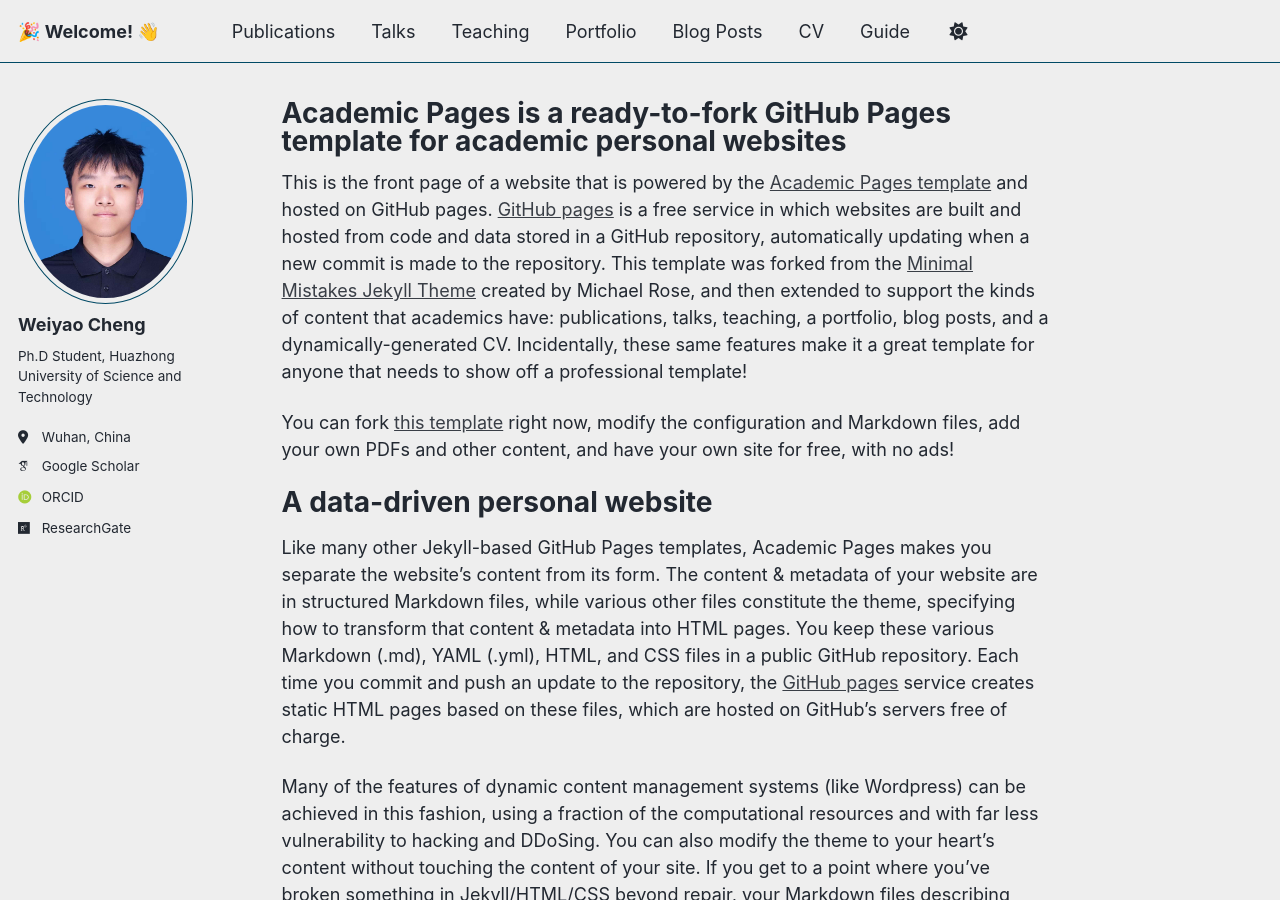
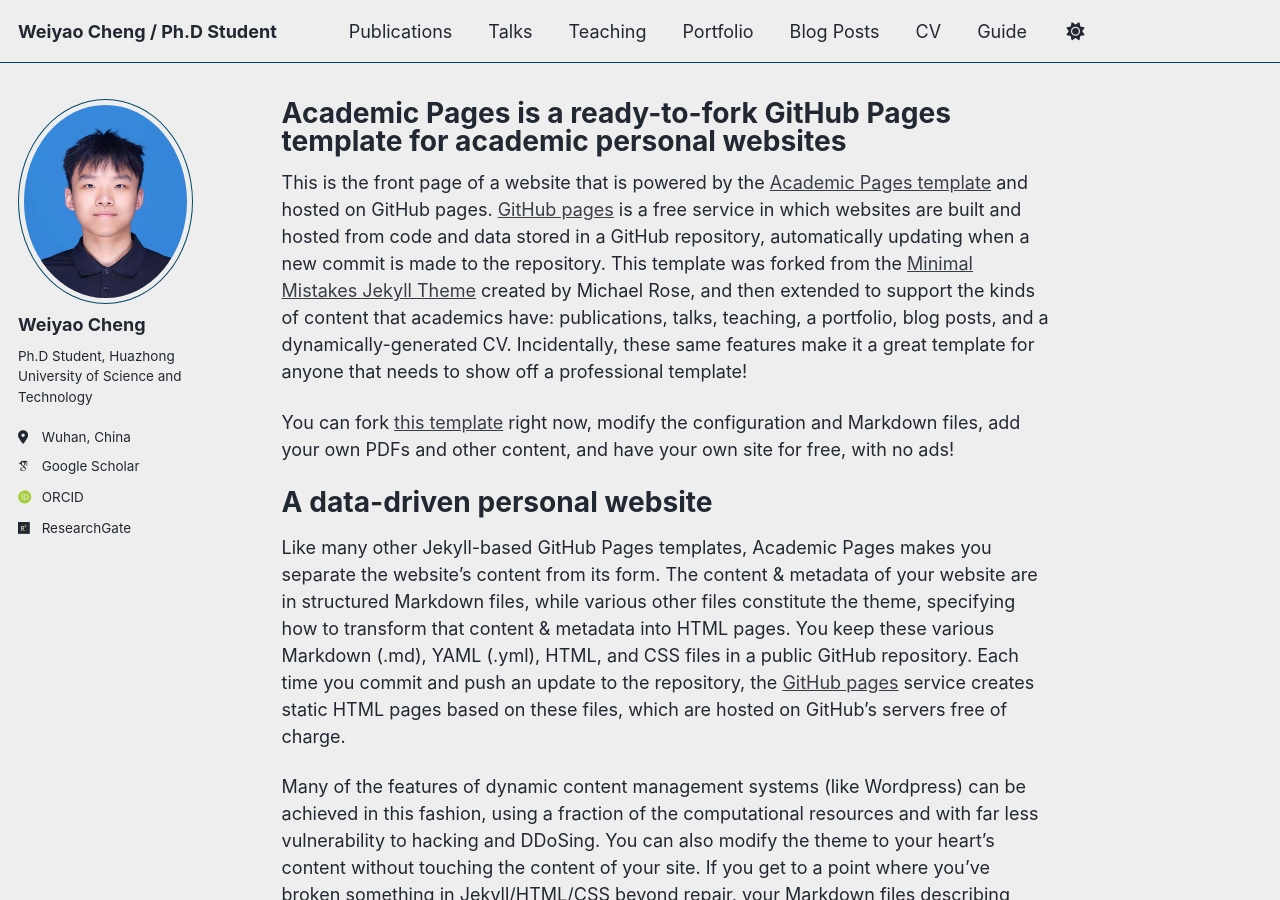
Before and after one commit to cwylcu080903/cwylcu080903.github.io, a Jekyll site: the page built from _pages/about.md, in a window 1280 px wide and 900 px high. Built offline with Jekyll 4.4.1, drawn with Linux system fonts in a browser that asks for light colours; some web fonts are replaced; a script bundle is joined from its source files by our own code; library files that are not in the unit come from our copies.

Commit message:
Update _config.yml

```diff
--- a/_config.yml
+++ b/_config.yml
@@ -9,7 +9,7 @@
 # Basic Site Settings
 locale                   : "Wuhan, China"
 site_theme               : "air" # the available themes options are "default", "air", "sunrise", "mint", "dirt" and "contrast"
-title                    : "🎉 Welcome! 👋"
+title                    : "Weiyao Cheng / Ph.D Student"
 title_separator          : "-"
 name                     : &name "Weiyao Cheng"
 description              : &description "Weiyao Cheng's academic portfolio"   # Update this with a general description of your site, this is the default if not overridden by a page
```
